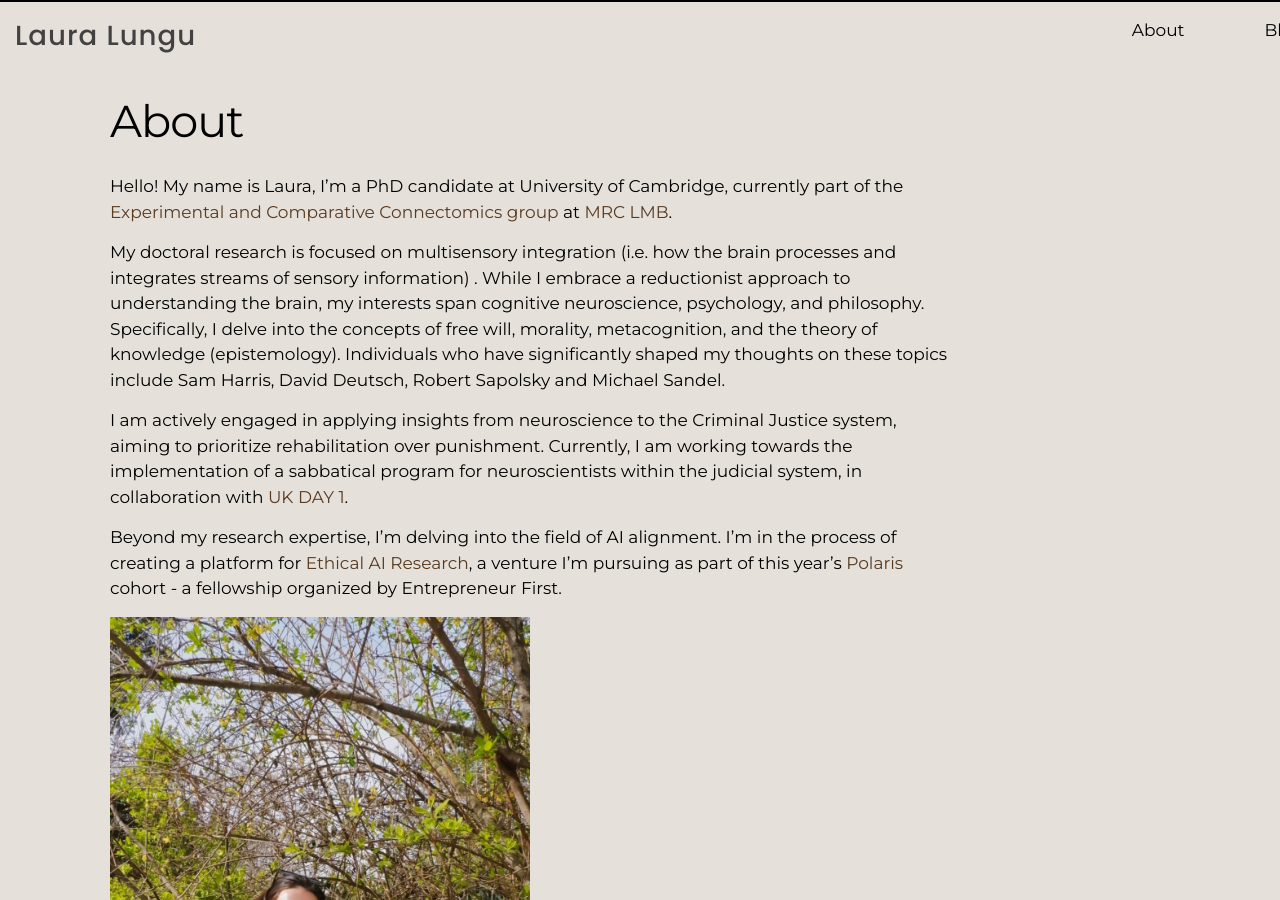
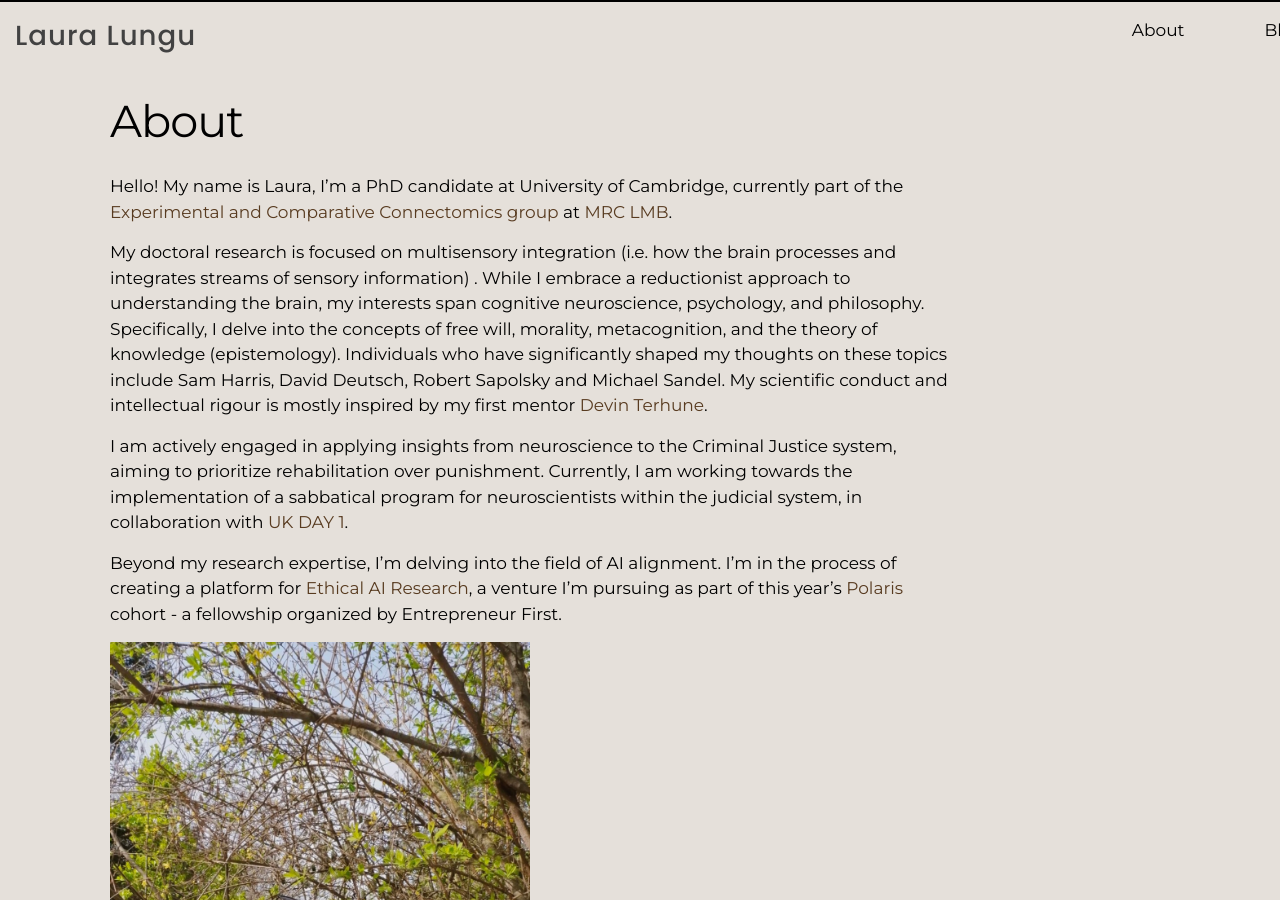
Before and after one commit to lauralungum/minima.webpage, a Jekyll site: the page built from about.markdown, in a window 1280 px wide and 900 px high. Built offline with Jekyll 4.4.1, drawn with Linux system fonts in a browser that asks for light colours; some web fonts are replaced.

Commit message:
added devin

```diff
--- a/about.markdown
+++ b/about.markdown
@@ -6,7 +6,7 @@ permalink: /about/
 
 Hello! My name is Laura, I'm a PhD candidate at University of Cambridge, currently part of the [Experimental and Comparative Connectomics group](https://syn.mrc-lmb.cam.ac.uk/index.html) at [MRC LMB](https://www2.mrc-lmb.cam.ac.uk/about-lmb/).
 
-My doctoral research is focused on multisensory integration (i.e. how the brain processes and integrates streams of sensory information) . While I embrace a reductionist approach to understanding the brain, my interests span  cognitive neuroscience, psychology, and philosophy. Specifically, I delve into the concepts of free will, morality, metacognition, and the theory of knowledge (epistemology). Individuals who have significantly shaped my thoughts on these topics include Sam Harris, David Deutsch, Robert Sapolsky and Michael Sandel.
+My doctoral research is focused on multisensory integration (i.e. how the brain processes and integrates streams of sensory information) . While I embrace a reductionist approach to understanding the brain, my interests span  cognitive neuroscience, psychology, and philosophy. Specifically, I delve into the concepts of free will, morality, metacognition, and the theory of knowledge (epistemology). Individuals who have significantly shaped my thoughts on these topics include Sam Harris, David Deutsch, Robert Sapolsky and Michael Sandel. My scientific conduct and intellectual rigour is mostly inspired by my first mentor [Devin Terhune](https://en.wikipedia.org/wiki/Devin_Terhune).
 
 I am actively engaged in applying insights from neuroscience to the Criminal Justice system, aiming to prioritize rehabilitation over punishment. Currently, I am working towards the implementation of a sabbatical program for neuroscientists within the judicial system, in collaboration with [UK DAY 1](https://ukdayone.org/).
 
```
